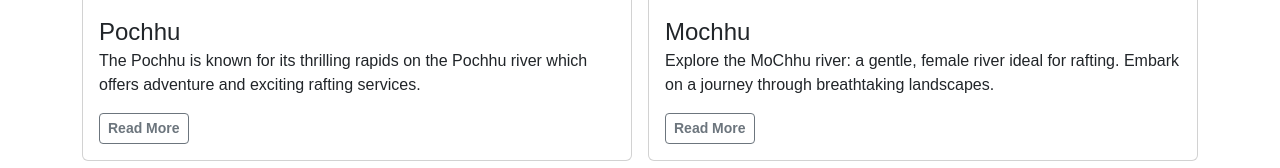
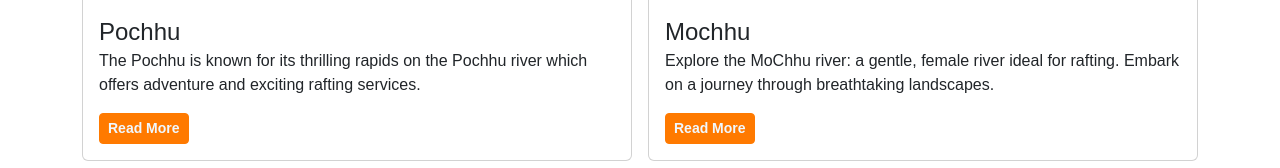
Before and after one commit to Jitkm96/WhiteWaterAdventures, a plain HTML site: page Service.html in a window 1280 px wide. Shown: the part 784-952 px from the top of the page. Drawn offline with nearby package versions, Linux system fonts and the light colour scheme; a script that the page names is missing.

Commit message:
services

```diff
--- a/Service.html
+++ b/Service.html
@@ -130,7 +130,7 @@ h2 {
             <p class="card-text">The Pochhu is known for its thrilling rapids on the Pochhu river which offers adventure and exciting rafting services.</p>
             <div class="d-flex justify-content-between align-items-center">
               <div class="btn-group">
-                <a href="./Pho chhu.html"><button type="button" class="btn btn-sm btn-outline-secondary"><b>Read More</b></button></a>
+                <a href="./Pho chhu.html"><button type="button" class="btn btn-sm btn-outline-secondary" style="background-color: #FF7A00; border-color: #FF7A00; color: aliceblue;"><b>Read More</b></button></a>
               </div>
             </div>
           </div>
@@ -151,7 +151,7 @@ h2 {
             <p class="card-text">Explore the MoChhu river: a gentle, female river ideal for rafting. Embark on a journey through breathtaking landscapes.</p>
             <div class="d-flex justify-content-between align-items-center">
               <div class="btn-group">
-                <a href="./Mochhu.html"><button type="button" class="btn btn-sm btn-outline-secondary"><b>Read More</b></button></a>
+                <a href="./Mochhu.html"><button type="button" class="btn btn-sm btn-outline-secondary" style="background-color: #FF7A00; border-color: #FF7A00; color: aliceblue;"><b>Read More</b></button></a>
               </div>
             </div>
           </div>
@@ -253,7 +253,7 @@ h2 {
             </div>
           </div>
           <div class="d-flex justify-content-center my-4">
-            <a href="./Form.html" class="btn btn-secondary orange">Book Now</a>
+            <a href="./Form.html" class="btn btn-secondary orange" style="background-color: #FF7A00; border-color: #FF7A00;">Book Now</a>
           </div>
               </div>
         </section>
```
